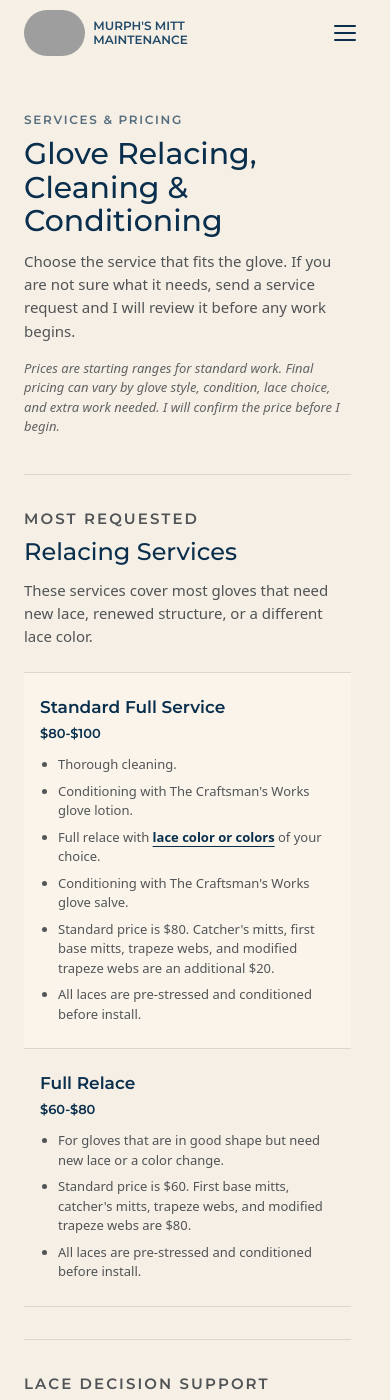
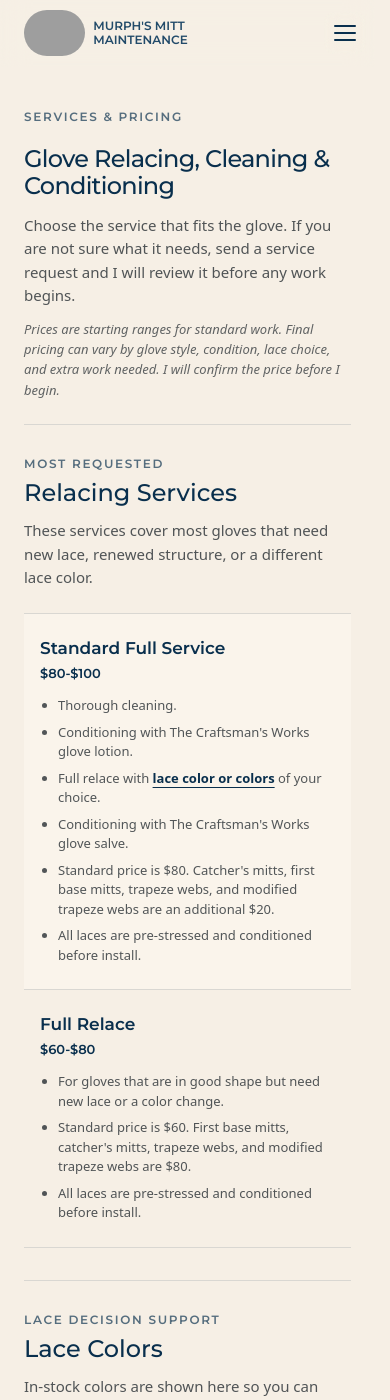
Before and after one commit to kbrettmurphy-ctrl/murphsmitts, a Jekyll site: the page built from services/index.html, in a window 390 px wide and 1400 px high. Built offline with Jekyll 4.4.1, drawn with Linux system fonts in a browser that asks for light colours; grey boxes are pictures that could not be loaded.

Commit message:
style: standardize MurphOS section intros

```diff
--- a/assets/css/styles-16.css
+++ b/assets/css/styles-16.css
@@ -119,7 +119,9 @@
 label,
 .small-label,
 .eyebrow,
-.kicker{
+.kicker,
+.mm-eyebrow,
+.mm-section-title{
   font-family: var(--font-brand);
 }
 
@@ -399,6 +401,62 @@
   padding: var(--space-3) var(--space-4);
 }
 
+.mm-section-intro{
+  max-width: var(--max-reading);
+  margin-bottom: var(--space-5);
+}
+
+.mm-eyebrow{
+  margin: 0 0 var(--space-2);
+  color: rgba(9, 47, 77, .68);
+  font-size: var(--text-xs);
+  font-weight: 800;
+  letter-spacing: .14em;
+  line-height: 1.2;
+  text-transform: uppercase;
+}
+
+.mm-section-title{
+  margin: 0 0 var(--space-3);
+  color: var(--mm-navy);
+  font-size: clamp(24px, 2.5vw, 32px);
+  font-weight: var(--weight-medium);
+  letter-spacing: 0;
+  line-height: 1.18;
+}
+
+h1.mm-section-title{
+  font-size: clamp(30px, 4vw, 44px);
+  line-height: 1.12;
+}
+
+.mm-section-copy{
+  max-width: 720px;
+  margin: 0;
+  color: var(--mm-ink-muted);
+  font-size: var(--text-md);
+  line-height: 1.55;
+  opacity: 1;
+}
+
+.mm-section-copy + .mm-section-copy{
+  margin-top: var(--space-3);
+}
+
+@media (max-width: 700px){
+  .mm-section-title{
+    font-size: 24px;
+  }
+
+  h1.mm-section-title{
+    font-size: 30px;
+  }
+
+  .mm-section-copy{
+    font-size: var(--text-base);
+  }
+}
+
 /* =========================
    HERO
    ========================= */
@@ -441,16 +499,6 @@
   color: var(--mm-ink);
 }
 
-.hero .hero-kicker{
-  margin: 0 0 var(--space-3);
-  color: rgba(9, 47, 77, .68);
-  font-family: var(--font-brand);
-  font-size: var(--text-xs);
-  font-weight: 800;
-  letter-spacing: .14em;
-  text-transform: uppercase;
-}
-
 .hero h1{
   margin: 0 0 var(--space-4);
   color: var(--mm-navy);
@@ -460,7 +508,7 @@
   line-height: 1.08;
 }
 
-.hero p{
+.hero p:not(.mm-eyebrow){
   max-width: 620px;
   margin: 0 0 var(--space-5);
   color: var(--mm-ink-muted);
@@ -843,38 +891,10 @@
   max-width: var(--max-content);
 }
 
-.services-hero,
-.contact-hero{
-  max-width: var(--max-reading);
-  padding-bottom: var(--space-5);
-}
-
-.services-hero h1,
-.contact-hero h1{
-  margin: var(--space-2) 0 var(--space-3);
-  color: var(--mm-navy);
-  font-size: clamp(30px, 4vw, 44px);
-  font-weight: var(--weight-medium);
-  letter-spacing: 0;
-  line-height: 1.12;
-}
-
-.services-hero .lede,
-.contact-hero .lede{
-  max-width: 720px;
-  margin: 0;
-  color: var(--mm-ink-muted);
-  font-size: var(--text-md);
-  line-height: 1.55;
-  opacity: 1;
-}
-
 .service-price-note{
   margin-top: var(--space-4);
-  color: var(--mm-ink-muted);
   font-size: var(--text-sm);
   font-style: normal;
-  line-height: 1.5;
 }
 
 .service-group,
@@ -887,31 +907,6 @@
   border-top: 1px solid var(--mm-border);
 }
 
-.service-section-heading{
-  max-width: var(--max-reading);
-  margin-bottom: var(--space-5);
-}
-
-.service-section-heading h2{
-  margin: var(--space-2) 0 var(--space-3);
-  color: var(--mm-navy);
-  font-size: clamp(24px, 2.5vw, 32px);
-  font-weight: var(--weight-medium);
-  letter-spacing: 0;
-  line-height: 1.18;
-}
-
-.service-section-heading p{
-  margin: 0;
-  color: var(--mm-ink-muted);
-  font-size: var(--text-md);
-  line-height: 1.55;
-}
-
-.service-section-heading p + p{
-  margin-top: var(--space-3);
-}
-
 .service-list{
   display:grid;
   grid-template-columns: repeat(2, minmax(0, 1fr));
@@ -1005,17 +1000,8 @@
   height: auto;
 }
 
-.service-certification h2{
-  margin: var(--space-2) 0 var(--space-3);
-  color: var(--mm-navy);
-  font-size: var(--text-lg);
-  font-weight: var(--weight-semibold);
-  line-height: 1.25;
-}
-
-.service-certification p{
-  margin: 0 0 var(--space-3);
-  color: var(--mm-ink-muted);
+.service-certification .mm-section-copy{
+  margin-bottom: var(--space-3);
 }
 
 .services-actions{
@@ -1032,7 +1018,7 @@
   align-items:center;
 }
 
-.services-final-cta .service-section-heading{
+.services-final-cta .mm-section-intro{
   margin-bottom: 0;
 }
 
@@ -1224,29 +1210,6 @@
   padding-bottom: var(--space-8);
 }
 
-.process-hero{
-  max-width: var(--max-reading);
-  padding-bottom: var(--space-5);
-}
-
-.process-hero h1{
-  margin: var(--space-2) 0 var(--space-3);
-  color: var(--mm-navy);
-  font-size: clamp(30px, 4vw, 44px);
-  font-weight: var(--weight-medium);
-  letter-spacing: 0;
-  line-height: 1.12;
-}
-
-.process-hero .lede{
-  max-width: 720px;
-  margin: 0;
-  color: var(--mm-ink-muted);
-  font-size: var(--text-md);
-  line-height: 1.55;
-  opacity: 1;
-}
-
 .process-actions{
   display:flex;
   gap: var(--space-3);
@@ -1307,27 +1270,6 @@
   padding-top: 0;
 }
 
-.process-section-header{
-  max-width: var(--max-reading);
-  margin-bottom: var(--space-5);
-}
-
-.process-section-header h2{
-  margin: var(--space-2) 0 var(--space-3);
-  color: var(--mm-navy);
-  font-size: clamp(24px, 2.5vw, 32px);
-  font-weight: var(--weight-medium);
-  letter-spacing: 0;
-  line-height: 1.18;
-}
-
-.process-section-header p:not(.kicker){
-  margin: 0;
-  color: var(--mm-ink-muted);
-  font-size: var(--text-md);
-  line-height: 1.55;
-}
-
 .process-journey-list{
   display:grid;
   gap: 0;
@@ -1405,7 +1347,7 @@
   border-top: 1px solid var(--mm-border);
 }
 
-.process-cta .process-section-header{
+.process-cta .mm-section-intro{
   margin-bottom: 0;
 }
 
@@ -1456,15 +1398,6 @@
     padding-bottom: var(--space-7);
   }
 
-  .process-hero h1{
-    font-size: 30px;
-  }
-
-  .process-hero .lede,
-  .process-section-header p:not(.kicker){
-    font-size: var(--text-base);
-  }
-
   .process-gallery{
     grid-template-columns:1fr;
     gap:var(--space-4);
@@ -1489,10 +1422,6 @@
 
   .process-section{
     padding: var(--space-6) 0;
-  }
-
-  .process-section-header h2{
-    font-size: 24px;
   }
 
   .process-journey-item{
@@ -1780,27 +1709,12 @@
     width: 72px;
   }
 
-  .services-hero h1,
-  .contact-hero h1{
-    font-size: 30px;
-  }
-
-  .services-hero .lede,
-  .contact-hero .lede,
-  .service-section-heading p{
-    font-size: var(--text-base);
-  }
-
   .service-group,
   .lace-section,
   .service-certification,
   .services-page .reviews,
   .services-final-cta{
     padding: var(--space-6) 0;
-  }
-
-  .service-section-heading h2{
-    font-size: 24px;
   }
 
   .services-final-cta{
@@ -2209,11 +2123,6 @@
 .contact-social-icons a:hover img{
   transform: translateY(-3px);
   opacity:.85;
-}
-
-/* Contact service request */
-.contact-page .lede{
-  max-width: var(--max-reading);
 }
 
 .contact-tab-card{
@@ -2891,31 +2800,6 @@
   line-height: 1.45;
 }
 
-.home-section-header{
-  max-width: 720px;
-}
-
-.home-section-header .kicker{
-  margin-bottom: var(--space-2);
-}
-
-.home-section h2{
-  margin: 0 0 var(--space-3);
-  color: var(--navy);
-  font-size: clamp(24px, 2.3vw, 32px);
-  font-weight: 500;
-  letter-spacing: 0;
-  line-height: 1.18;
-}
-
-.home-section .lede{
-  max-width: 720px;
-  margin: 0;
-  color: var(--mm-ink-muted);
-  font-size: var(--text-md);
-  line-height: 1.55;
-}
-
 .home-section-split{
   display:grid;
   grid-template-columns: minmax(0, 1.35fr) minmax(280px, .65fr);
@@ -3103,6 +2987,10 @@
   border-top: 1px solid var(--mm-border);
 }
 
+.home-final-cta .mm-section-intro{
+  margin-bottom:0;
+}
+
 .home-final-actions{
   display:flex;
   gap: var(--space-3);
@@ -3139,14 +3027,6 @@
 }
 
 @media (max-width: 560px){
-  .home-section h2{
-    font-size: 24px;
-  }
-
-  .home-section .lede{
-    font-size: var(--text-base);
-  }
-
   .home-actions,
   .home-final-actions{
     flex-direction:column;
--- a/services/index.html
+++ b/services/index.html
@@ -7,23 +7,23 @@
 ---
 
 <main class="container page page-under-header services-page">
-  <header class="services-hero">
-    <p class="kicker">Services &amp; Pricing</p>
-    <h1>Glove Relacing, Cleaning &amp; Conditioning</h1>
+  <header class="services-hero mm-section-intro">
+    <p class="mm-eyebrow">Services &amp; Pricing</p>
+    <h1 class="mm-section-title">Glove Relacing, Cleaning &amp; Conditioning</h1>
 
-    <p class="lede">
+    <p class="mm-section-copy">
       Choose the service that fits the glove. If you are not sure what it needs, send a service request and I will review it before any work begins.
     </p>
-    <p class="note service-price-note">
+    <p class="note service-price-note mm-section-copy">
       Prices are starting ranges for standard work. Final pricing can vary by glove style, condition, lace choice, and extra work needed. I will confirm the price before I begin.
     </p>
   </header>
 
   <section class="service-group" aria-labelledby="relacing-services">
-    <div class="service-section-heading">
-      <p class="kicker">Most Requested</p>
-      <h2 id="relacing-services">Relacing Services</h2>
-      <p>
+    <div class="mm-section-intro">
+      <p class="mm-eyebrow">Most Requested</p>
+      <h2 id="relacing-services" class="mm-section-title">Relacing Services</h2>
+      <p class="mm-section-copy">
         These services cover most gloves that need new lace, renewed structure, or a different lace color.
       </p>
     </div>
@@ -61,13 +61,13 @@
   <section class="lace-section" id="lace-colors" aria-labelledby="lace-colors-title">
     <span id="Lace-Colors" class="legacy-anchor" aria-hidden="true"></span>
 
-    <div class="service-section-heading">
-      <p class="kicker">Lace Decision Support</p>
-      <h2 id="lace-colors-title">Lace Colors</h2>
-      <p>
+    <div class="mm-section-intro">
+      <p class="mm-eyebrow">Lace Decision Support</p>
+      <h2 id="lace-colors-title" class="mm-section-title">Lace Colors</h2>
+      <p class="mm-section-copy">
         In-stock colors are shown here so you can choose while you are comparing relacing services. If the color you want is not available, use the custom color request box in the service form.
       </p>
-      <p class="note">
+      <p class="note mm-section-copy">
         Ordering lace can increase lead time. Out-of-stock colors can still be requested and may already be on order.
       </p>
     </div>
@@ -78,10 +78,10 @@
   </section>
 
   <section class="service-group" aria-labelledby="care-services">
-    <div class="service-section-heading">
-      <p class="kicker">Care &amp; Parts</p>
-      <h2 id="care-services">Additional Glove Services</h2>
-      <p>
+    <div class="mm-section-intro">
+      <p class="mm-eyebrow">Care &amp; Parts</p>
+      <h2 id="care-services" class="mm-section-title">Additional Glove Services</h2>
+      <p class="mm-section-copy">
         These options cover targeted glove care, padding, loops, and web work.
       </p>
     </div>
@@ -153,9 +153,9 @@
          alt="Craftsman's Certified Relacer badge"
          loading="lazy">
     <div>
-      <p class="kicker">Training &amp; Trust</p>
-      <h2>Craftsman's Certified Relacer</h2>
-      <p>
+      <p class="mm-eyebrow">Training &amp; Trust</p>
+      <h2 class="mm-section-title">Craftsman's Certified Relacer</h2>
+      <p class="mm-section-copy">
         Murph's Mitt Maintenance is a recognized Craftsman Certified Relacer, with verified relacing training, proper lace selection, glove-safe preparation, and a focus on long-term glove integrity.
       </p>
       <a href="https://thecraftsmansworks.com/pages/craftsman-certified-relacers"
@@ -169,10 +169,10 @@
 
   <section class="reviews" id="reviews">
     <div class="reviews-wrap">
-      <div class="service-section-heading">
-        <p class="kicker">Customer Trust</p>
-        <h2>Customer Reviews</h2>
-        <p class="lede">Real feedback from players, parents, and glove collectors.</p>
+      <div class="mm-section-intro">
+        <p class="mm-eyebrow">Customer Trust</p>
+        <h2 class="mm-section-title">Customer Reviews</h2>
+        <p class="mm-section-copy">Real feedback from players, parents, and glove collectors.</p>
       </div>
 
       <div class="reviews-grid">
@@ -240,10 +240,10 @@
   </section>
 
   <section class="services-final-cta" aria-labelledby="services-start-title">
-    <div class="service-section-heading">
-      <p class="kicker">Ready when you are</p>
-      <h2 id="services-start-title">Have a glove that needs attention?</h2>
-      <p>Send the details, choose local drop-off or mail-in service, and I’ll follow up with the next step.</p>
+    <div class="mm-section-intro">
+      <p class="mm-eyebrow">Ready when you are</p>
+      <h2 id="services-start-title" class="mm-section-title">Have a glove that needs attention?</h2>
+      <p class="mm-section-copy">Send the details, choose local drop-off or mail-in service, and I’ll follow up with the next step.</p>
     </div>
 
     <div class="page-actions services-actions">
```
Also changed, not shown: contact/index.html (+4 -4 lines), index.html (+20 -20 lines), process/index.html (+20 -20 lines).
